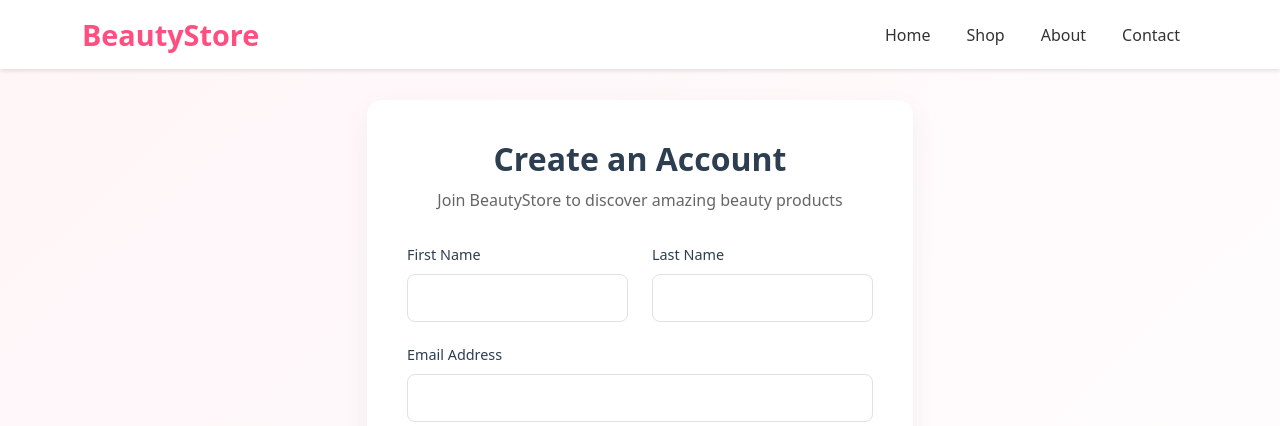
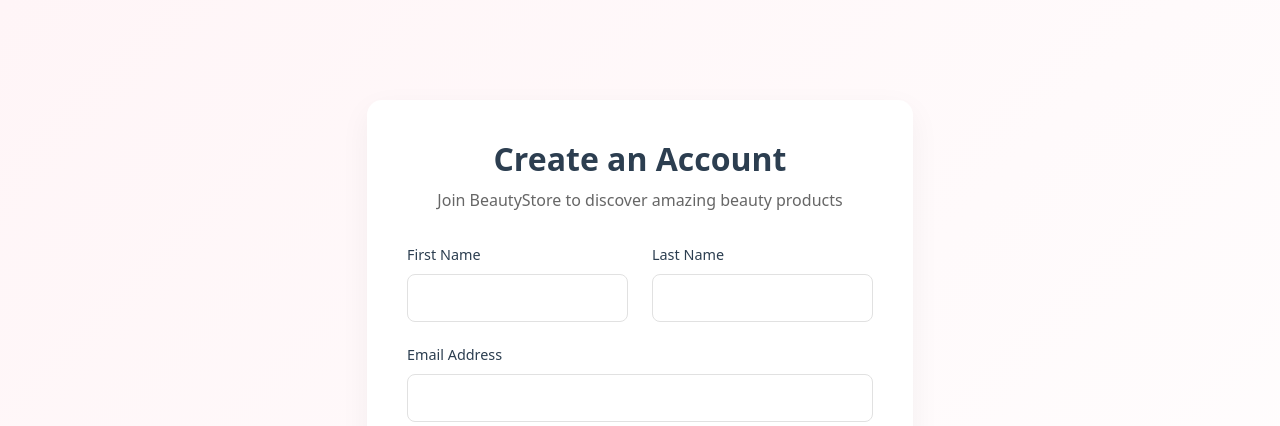
Before and after one commit to dimuthadithya/BeautyProducts, a PHP site: page /register.php in a window 1280 px wide. Shown: the top 426 px of the page. Run offline with PHP 8.4, Linux system fonts and the light colour scheme.

Commit message:
Remove navigation bar from registration page for a cleaner layout

```diff
--- a/register.php
+++ b/register.php
@@ -54,35 +54,6 @@ if ($_SERVER["REQUEST_METHOD"] == "POST") {
 </head>
 
 <body>
-  <!-- Navigation -->
-  <nav class="navbar navbar-expand-lg navbar-light fixed-top">
-    <div class="container">
-      <a class="navbar-brand" href="index.html">BeautyStore</a>
-      <button
-        class="navbar-toggler"
-        type="button"
-        data-bs-toggle="collapse"
-        data-bs-target="#navbarNav">
-        <span class="navbar-toggler-icon"></span>
-      </button>
-      <div class="collapse navbar-collapse" id="navbarNav">
-        <ul class="navbar-nav ms-auto">
-          <li class="nav-item">
-            <a class="nav-link" href="index.html">Home</a>
-          </li>
-          <li class="nav-item">
-            <a class="nav-link" href="shop.php">Shop</a>
-          </li>
-          <li class="nav-item">
-            <a class="nav-link" href="about.html">About</a>
-          </li>
-          <li class="nav-item">
-            <a class="nav-link" href="contact.html">Contact</a>
-          </li>
-        </ul>
-      </div>
-    </div>
-  </nav>
 
   <!-- Registration Section -->
   <section class="auth-section">
```
